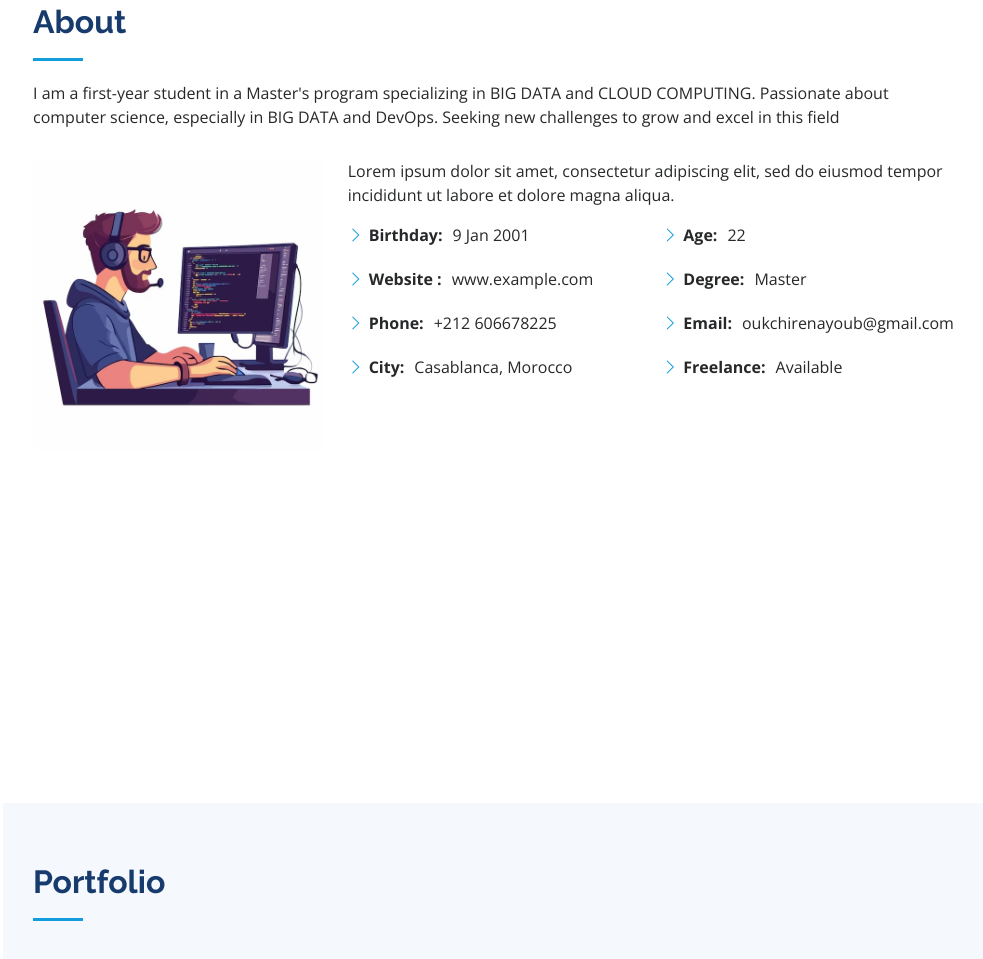
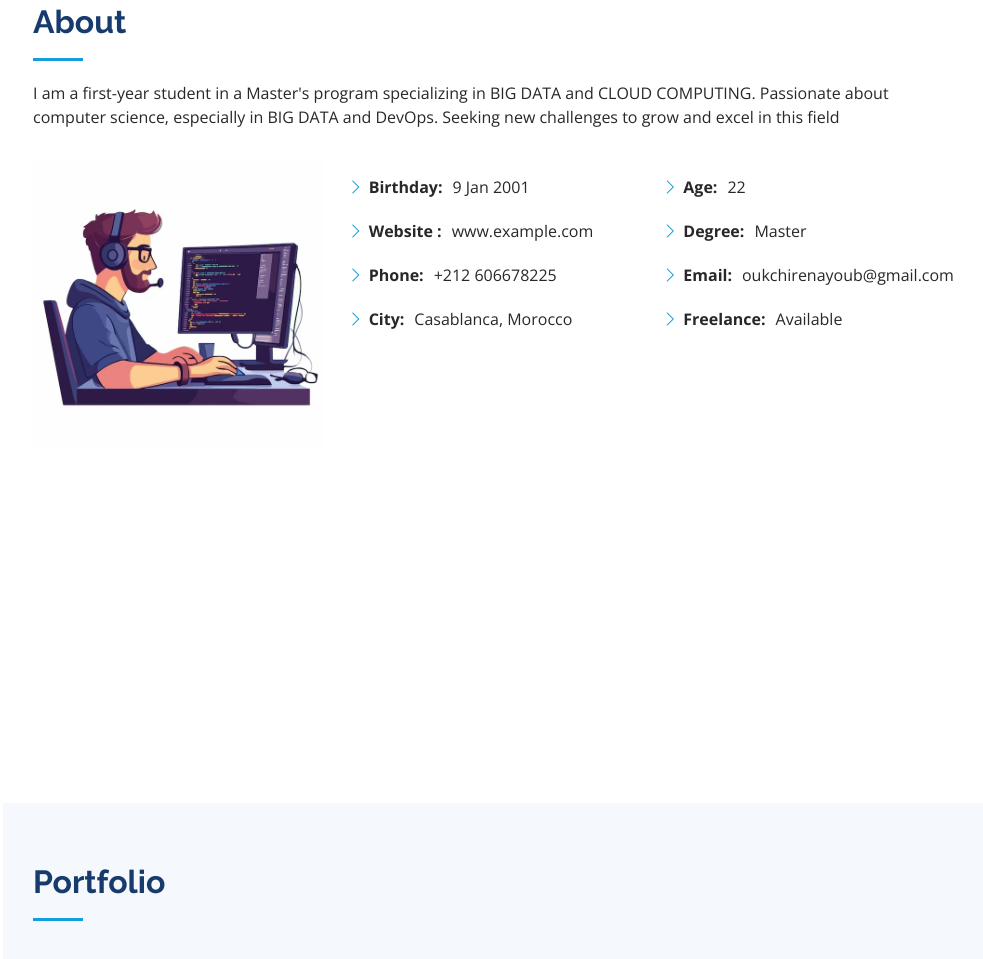
Before and after one commit to ayoubouk/MyPortfolio, a plain HTML site: page index.html in a window 1280 px wide. Shown: the part 857-1816 px from the top of the page, without its empty margins (297-1280 px from the left). Drawn offline with nearby package versions, Linux system fonts and the light colour scheme.

Commit message:
suppression dun paragraph

```diff
--- a/index.html
+++ b/index.html
@@ -95,8 +95,7 @@
           </div>
           <div class="col-lg-8 pt-4 pt-lg-0 content" data-aos="fade-left">
 
-              Lorem ipsum dolor sit amet, consectetur adipiscing elit, sed do eiusmod tempor incididunt ut labore et dolore
-              magna aliqua.
+
             </p>
             <div class="row">
               <div class="col-lg-6">
```
